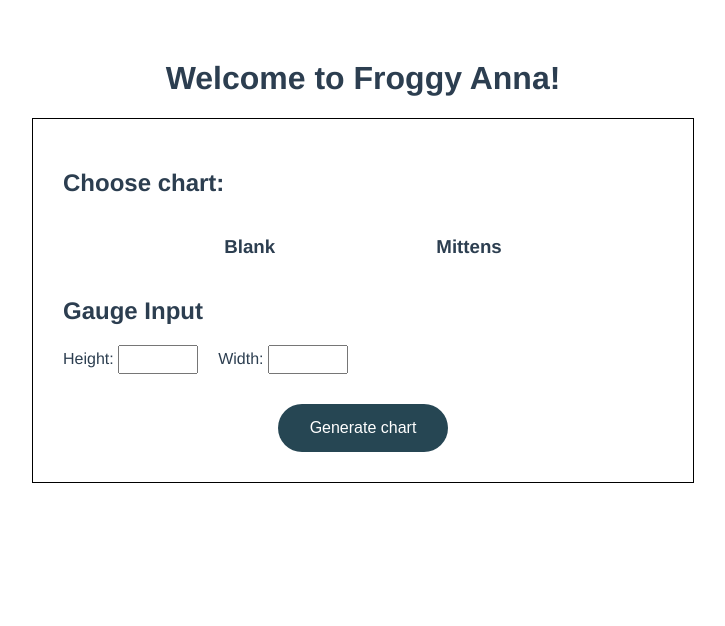
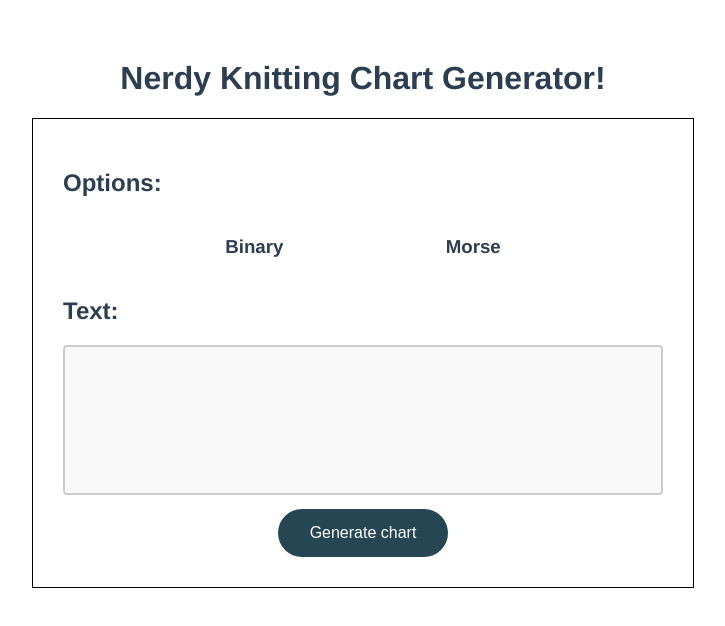
Before and after one commit to MiuMiuMiuMiuMiu/stitch-chart, a Vue app: page / in a window 1280 px wide. Shown: the top 626 px of the page, without its empty margins (277-1002 px from the left). Built offline with nearby package versions, Linux system fonts and the light colour scheme.

Commit message:
Change idea - mose and binary - changed styling

```diff
--- a/src/App.vue
+++ b/src/App.vue
@@ -1,6 +1,6 @@
 <template>
   <div>
-    <WelcomeUser name="Anna" />
+    <WelcomeUser />
     <CreateChart />
   </div>
 
--- a/src/components/ChartOption.vue
+++ b/src/components/ChartOption.vue
@@ -1,21 +1,29 @@
 <template>
-  <h2>Choose chart:</h2>
+  <h2>Options:</h2>
   <div class="chart-choice">
     <h3 v-bind:class="{ 'selected': clicked === option.id, 'disabled': clicked !== option.id }" v-on:click="choice(option.id)"
       v-for="option of options" v-bind:key="option.id">{{ option.option }}</h3>
   </div>
-  <h2>Gauge Input</h2>
+  <h2>Text:</h2>
   <div class="gauge-input">
-    <GaugeInput />
+    <textarea v-model="text" type="text" id="text" min="1" max="50"></textarea>
   </div>
+  <!--
+  <h2>Gauge Input:</h2>
+  <div class="gauge-input">
+    <label for="gauge-height">Height: </label>
+    <input v-model="gaugeHeight" type="number" id="gauge-height" min="1" max="50">
+    <label for="gauge-width">Width: </label>
+    <input v-model="gaugeWidth" type="number" id="gauge-width" min="1" max="50">
+  </div>
+  -->
   <div class="generate-button">
     <GenerateButton />
   </div>
-
+  {{ text }}
 </template>
 
 <script>
-import GaugeInput from './GaugeInput.vue';
 import GenerateButton from './GenerateButton.vue';
 
 export default {
@@ -25,14 +33,17 @@ export default {
             options: [
                 {
                     id: 1,
-                    option: "Blank"
+                    option: "Binary"
                 },
                 {
                     id: 2,
-                    option: "Mittens"
+                    option: "Morse"
                 }
             ],
-            clicked: Number,
+            gaugeHeight: '',
+            gaugeWidth: '',
+            clicked: String,
+            text: "",
         };
     },
     methods: {
@@ -41,7 +52,9 @@ export default {
             console.log(choice);
         }
     },
-    components: { GaugeInput, GenerateButton }
+    components: {
+      GenerateButton
+    }
 }
 </script>
 
@@ -55,8 +68,32 @@ h3 {
   justify-content: space-evenly;
 }
 
+.chart-choice > h3 {
+  cursor: pointer;
+}
+
+/*Input*/
+input[type=number] {
+    margin-bottom: 20px;
+    margin-right: 20px;
+    width: 80px;
+    padding: 5px 10px;
+    box-sizing: border-box;
+}
+
+textarea {
+  width: 100%;
+  height: 150px;
+  padding: 12px 20px;
+  box-sizing: border-box;
+  border: 2px solid #ccc;
+  border-radius: 4px;
+  background-color: #f8f8f8;
+  font-size: 16px;
+  resize: none;
+}
 .selected {
-  border: black 1px solid;
+  color: royalblue;
 }
 
 .generate-button {
--- a/src/components/GaugeInput.vue
+++ /dev/null
@@ -1,30 +0,0 @@
-<template>
-    <label for="height">Height: </label>
-    <input v-model="height" type="number" id="height" min="1" max="50">
-    <label for="width">Width: </label>
-    <input v-model="width" type="number" id="width" min="1" max="50">
-</template>
-
-<script>
-export default {
-    name: "GaugeInput",
-    data() {
-        return {
-            height: '',
-            width: ''
-        }
-    }
-}
-</script>
-
-<style>
-
-
-input[type=number] {
-    margin-bottom: 20px;
-    margin-right: 20px;
-    width: 80px;
-    padding: 5px 10px;
-    box-sizing: border-box;
-}
-</style>
--- a/src/components/WelcomeUser.vue
+++ b/src/components/WelcomeUser.vue
@@ -1,15 +1,12 @@
 <template>
     <h1>
-      Welcome to Froggy {{name}}!
+      Nerdy Knitting Chart Generator!
     </h1>
 </template>
 
 <script>
 export default {
-  name: 'WelcomeUser',
-  props: {
-    name: String
-  }
+  name: 'WelcomeUser'
 }
 </script>
 
```
